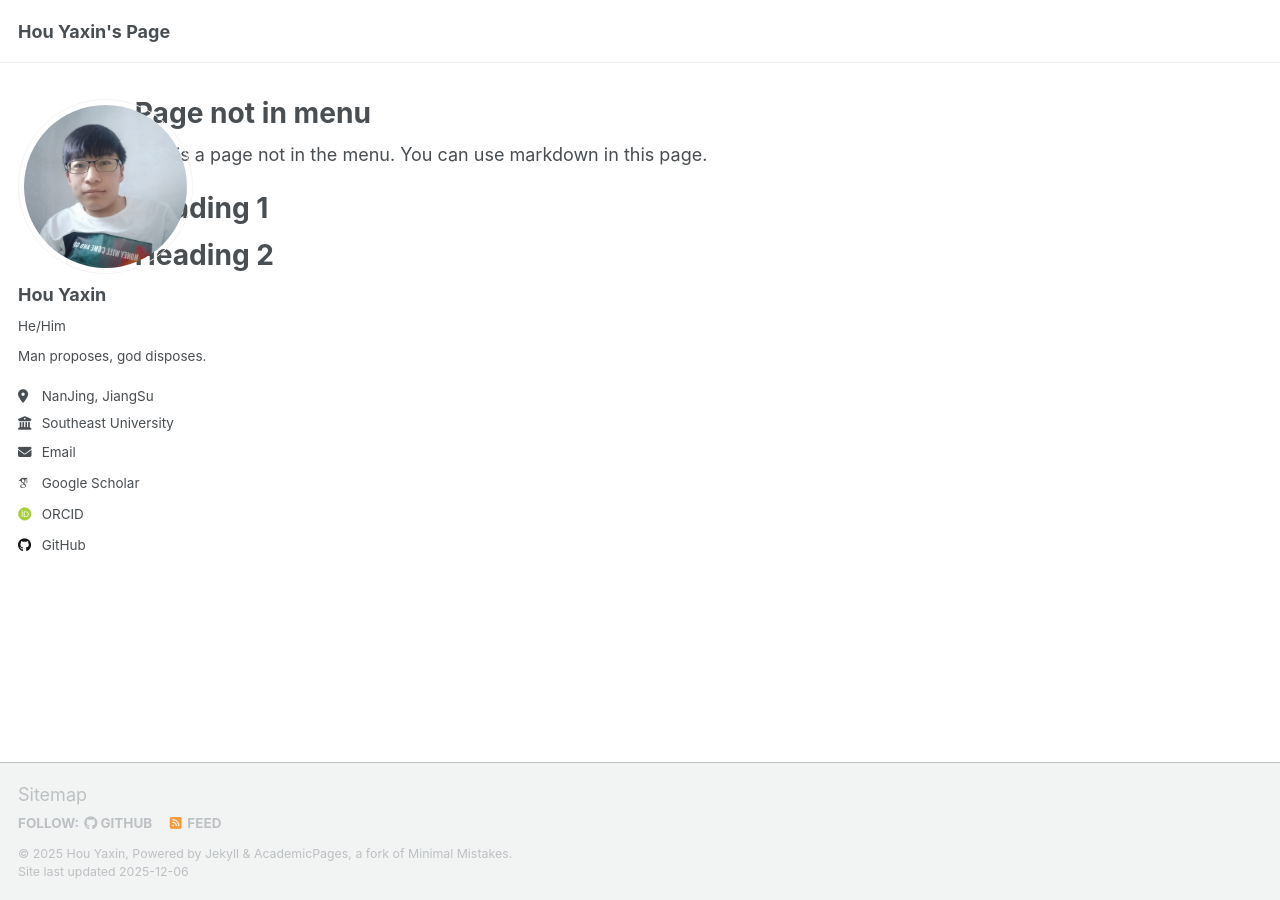
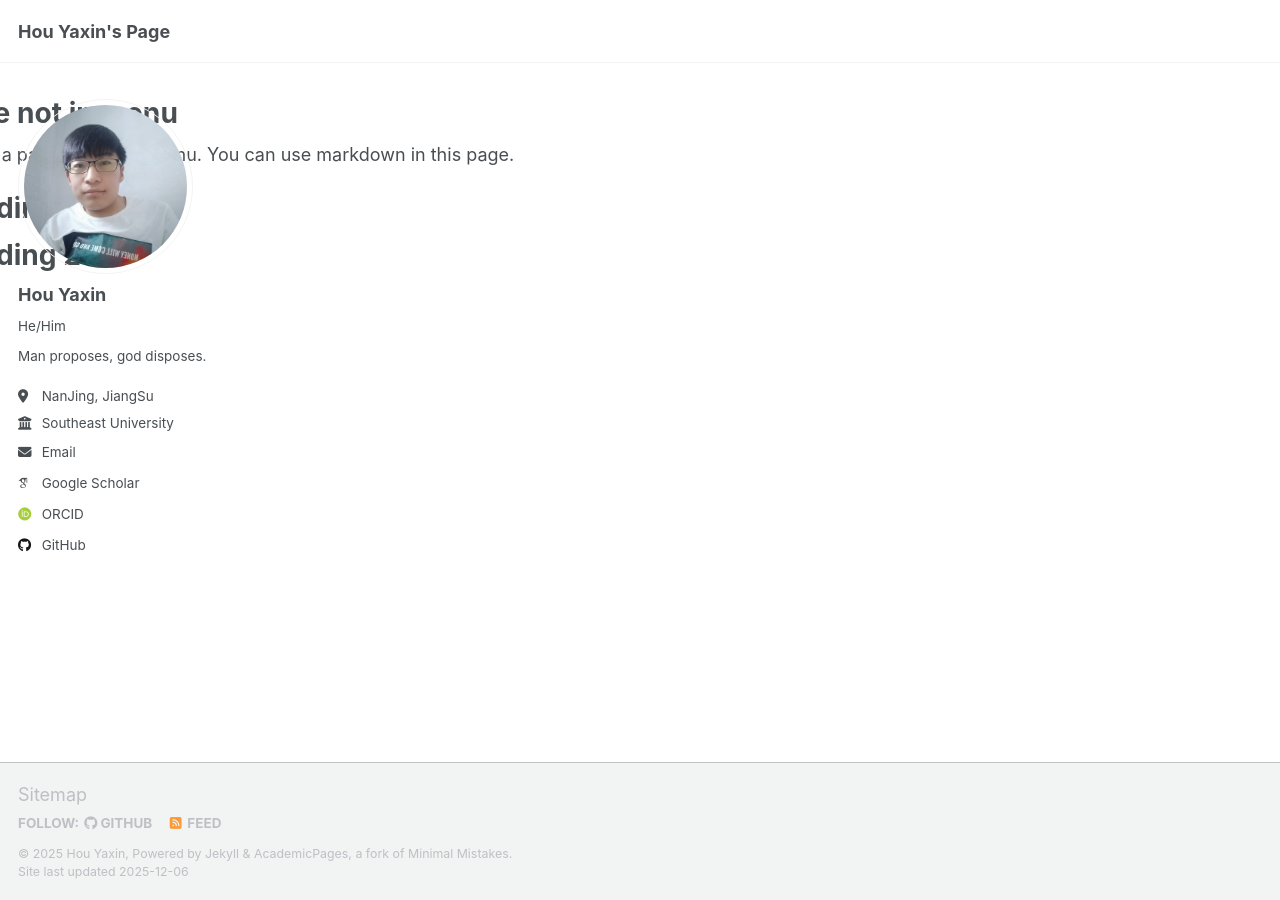
Before and after one commit to YaxinHou/yaxinhou.github.io, a Jekyll site: the page built from _pages/non-menu-page.md, in a window 1280 px wide. Built offline with Jekyll 4.4.1, drawn with Linux system fonts in a browser that asks for light colours; some web fonts are replaced; a script that is not in the unit is left out.

Commit message:
Update custom.html

```diff
--- a/_includes/head/custom.html
+++ b/_includes/head/custom.html
@@ -18,13 +18,18 @@
 
 <style>
   .page {
-    max-width: 1200px !important;
-    width: 100% !important;
-    margin: 0 auto !important;
+    max-width: 1100px !important;
+    margin-left: auto !important;
+    margin-right: auto !important;
   }
 
-  .page__inner-wrap {
-    padding-left: 20px !important;
-    padding-right: 20px !important;
+  @media (min-width: 900px) {
+    .page {
+      margin-right: 340px !important;
+    }
+  }
+
+  .wrapper {
+    max-width: none !important;
   }
 </style>
```
